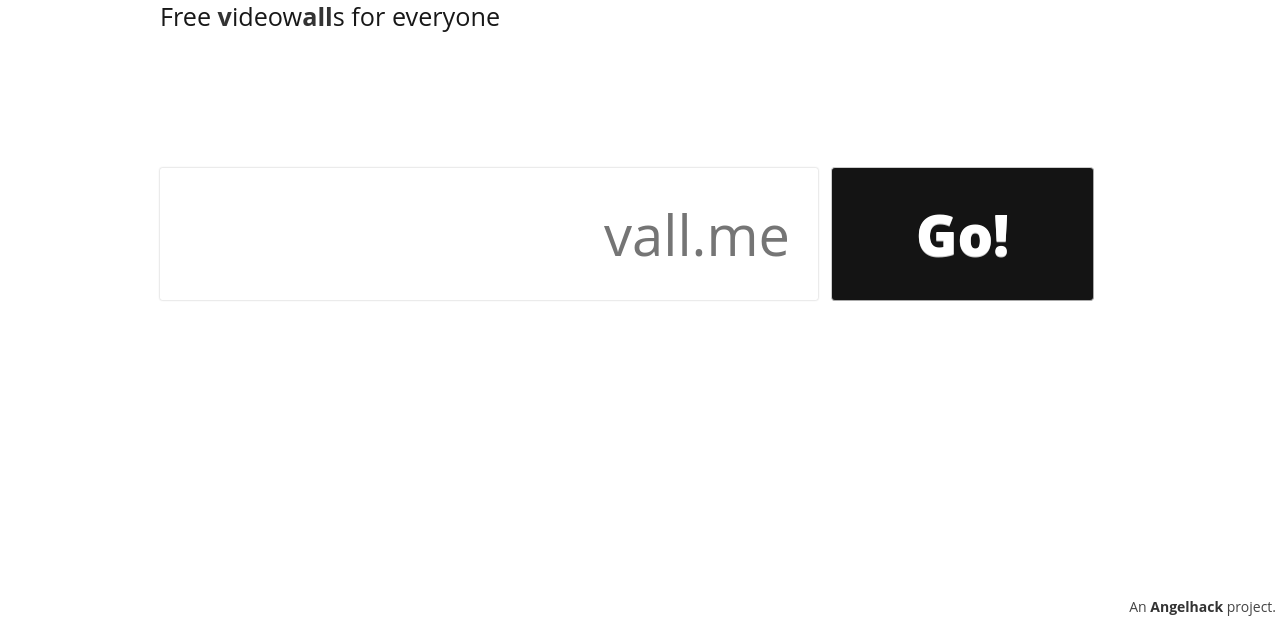
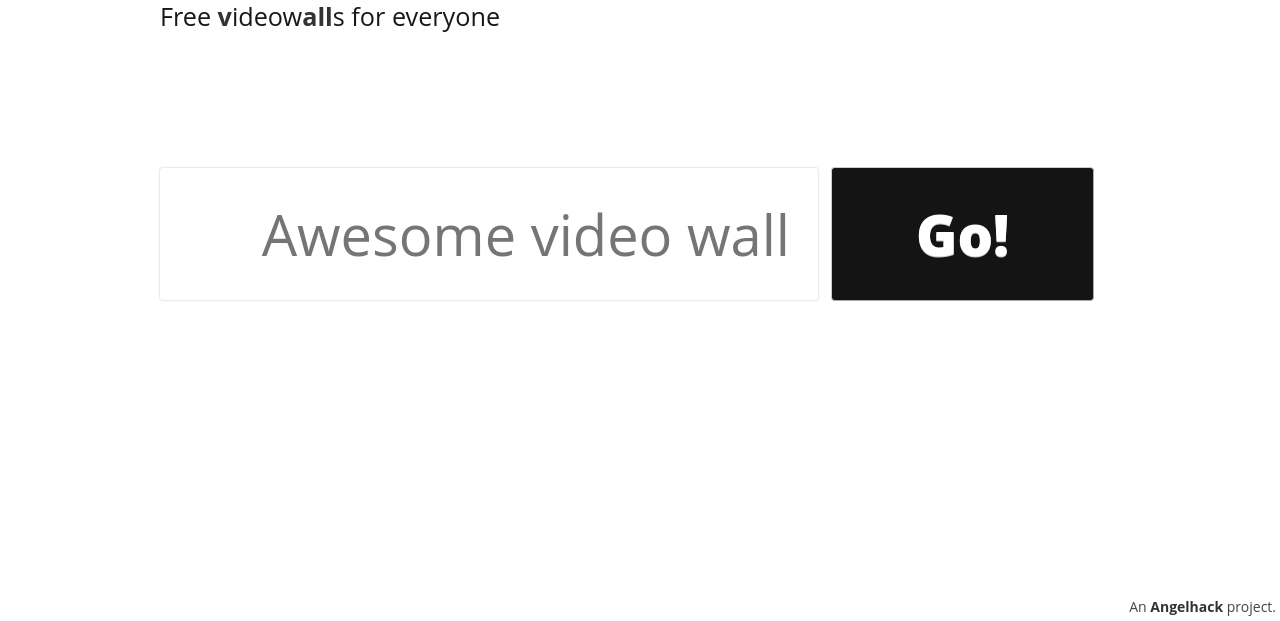
Before and after one commit to pst/vall, a Python web app: template templates/index.html in a window 1280 px wide. Shown: the part 179-800 px from the top of the page. Run offline with Jinja, Linux system fonts and the light colour scheme; the template is opened without the code that fills it, so the values that code supplies are empty; some libraries are stand-ins or nearby versions.

Commit message:
fixed /static/ links

```diff
--- a/templates/index.html
+++ b/templates/index.html
@@ -8,22 +8,22 @@
 		<title>Plugin free videowalls in real-time with WebRTC for everyone by vall.me</title>
 		<meta name="viewport" content="width=device-width, initial-scale=1, maximum-scale=1">
 		<script type="text/javascript" src="http://code.jquery.com/jquery-2.0.0.min.js"></script>
-		<link rel="stylesheet" href="../static/css/base.css">
-		<link rel="stylesheet" href="../static/css/skeleton.css">
-		<link rel="stylesheet" href="../static/css/layout.css">
+		<link rel="stylesheet" href="/static/css/base.css">
+		<link rel="stylesheet" href="/static/css/skeleton.css">
+		<link rel="stylesheet" href="/static/css/layout.css">
 
 		<!--[if lt IE 9]>
 			<script src="http://html5shim.googlecode.com/svn/trunk/html5.js"></script>
 		<![endif]-->
 
-		<link rel="shortcut icon" href="../static/img/favicon.ico">
-		<link rel="apple-touch-icon" href="../static/img/apple-touch-icon.png">
-		<link rel="apple-touch-icon" sizes="72x72" href="../static/img/apple-touch-icon-72x72.png">
-		<link rel="apple-touch-icon" sizes="114x114" href="../static/img/apple-touch-icon-114x114.png">
+		<link rel="shortcut icon" href="/static/img/favicon.ico">
+		<link rel="apple-touch-icon" href="/static/img/apple-touch-icon.png">
+		<link rel="apple-touch-icon" sizes="72x72" href="/static/img/apple-touch-icon-72x72.png">
+		<link rel="apple-touch-icon" sizes="114x114" href="/static/img/apple-touch-icon-114x114.png">
 	</head>
 	<body>
 		<div class="container">
-			<a href="http://vall.me/"><img src="../static/img/vall.png" alt="vall.me logo" /></a>
+			<a href="http://vall.me/"><img src="/static/img/vall.png" alt="vall.me logo" /></a>
 		</div>
 		<div class="container">
 			<div class="sixteen columns alpha">
@@ -35,7 +35,7 @@
 			<fieldset>
 				<form action="/" method="POST">
 					<div class="buttonc">
-						<input type="text" class="vtext" name="name" placeholder="vall.me">
+						<input type="text" class="vtext" name="name" placeholder="Awesome video wall">
 						<input type="submit" class="vbutton" id="join" value="Go!">
 					</div>
 				</form>
```
